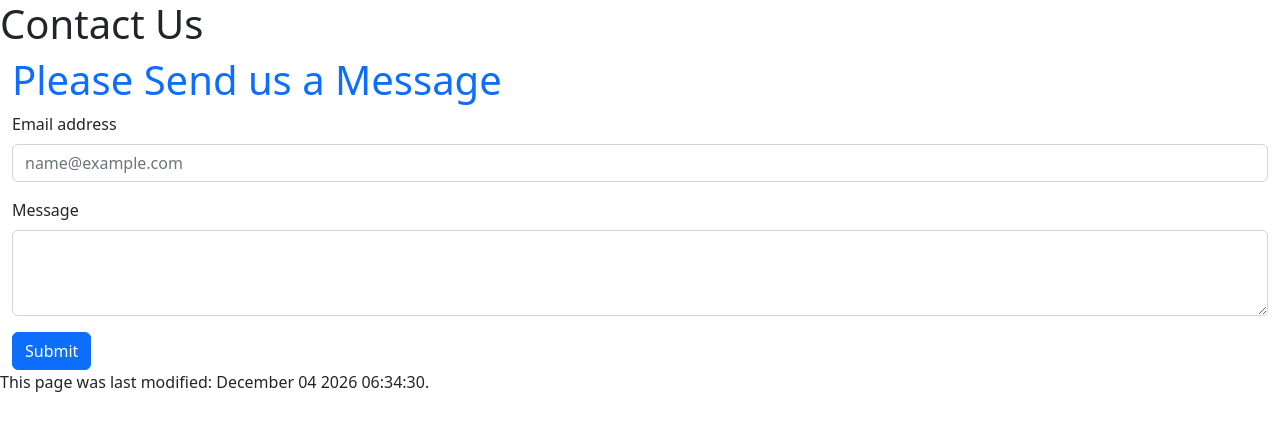
After one commit to AlfonsoRamos6/Software-Development-Fundamentals-PHP, a PHP site: page /contact.php in a window 1280 px wide. The commit adds this page. Shown: the top 431 px of the page. Run offline with PHP 8.4, Linux system fonts and the light colour scheme.

Commit message:
contact us

```diff
--- /dev/null
+++ b/contact.php
@@ -0,0 +1,47 @@
+<!doctype html>
+<?php include "template.php"?>
+<html lang="en">
+<head>
+    <meta charset="utf-8">
+    <meta name="viewport" content="width=device-width, initial-scale=1">
+    <title>Contact Us</title>
+    <link href="css/bootstrap.min.css" rel="stylesheet">
+</head>
+<body>
+<h1>Contact Us</h1>
+
+<div class="container-fluid">
+    <h1 class="text-primary">Please Send us a Message</h1>
+    <form action="<?php echo htmlspecialchars($_SERVER["PHP_SELF"]); ?>" method="post">
+        <div class="mb-3">
+            <label for="contactEmail" class="form-label">Email address</label>
+            <input type="email" class="form-control" id="contactEmail" name="contactEmail"
+                   placeholder="name@example.com">
+        </div>
+        <div class="mb-3">
+            <label for="contactMessage" class="form-label">Message</label>
+            <textarea class="form-control" id="contactMessage" name="contactMessage" rows="3"></textarea>
+        </div>
+        <button type="submit" name="formSubmit" class="btn btn-primary">Submit</button>
+    </form>
+</div>
+
+
+
+<?php
+if(isset($_POST['formSubmit'])){
+    $userEmail = sanitiseData($_POST['contactEmail']);
+    $userMessage = sanitiseData($_POST['contactMessage']);
+
+    echo $userEmail;
+    echo"<p>";
+    echo $userMessage;
+}
+
+
+?>
+
+<?php echo footer() ?>
+</body>
+<script src="js/bootstrap.bundle.min.js" ></script>
+</html>
```
Also changed, not shown: template.php (line endings or trailing spaces).
